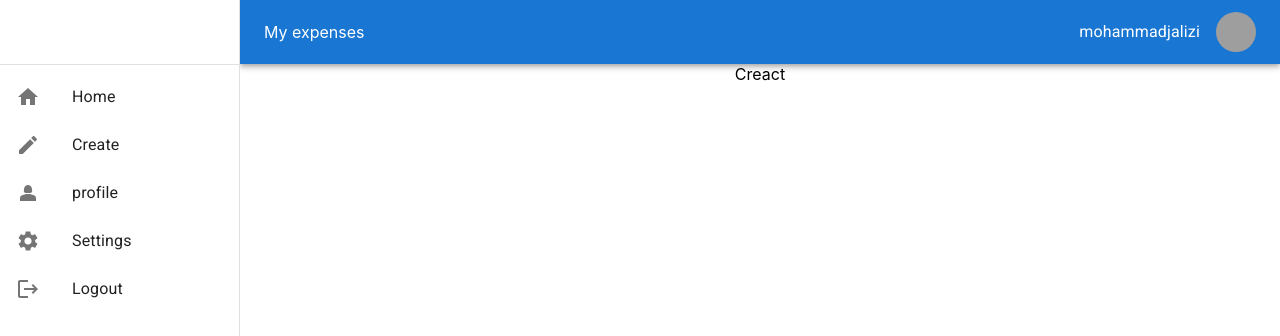
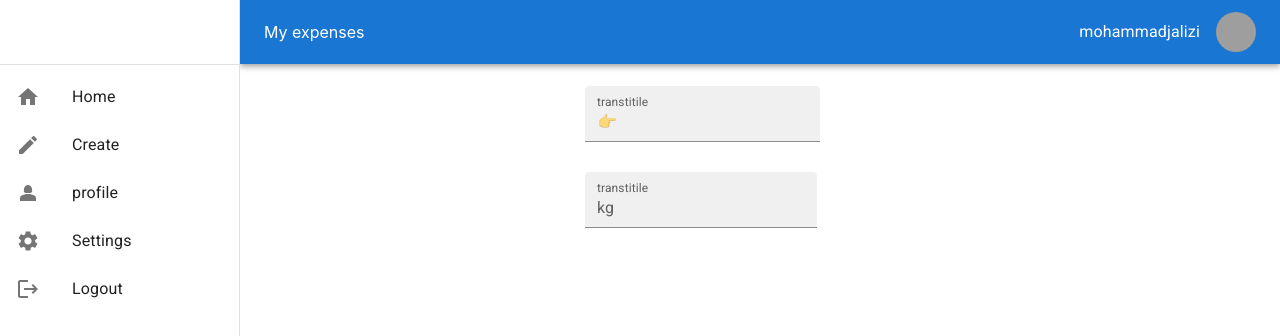
Before and after one commit to mohammadjalizi/Material-UI-project-1-, a React (Create React App) app: page /create in a window 1280 px wide. Shown: the top 336 px of the page. Built offline with nearby package versions, Linux system fonts and the light colour scheme; grey boxes are pictures that could not be loaded.

Commit message:
added project

```diff
--- a/src/pages/Creact/Creact.jsx
+++ b/src/pages/Creact/Creact.jsx
@@ -1,8 +1,33 @@
 import React from 'react'
-
+import TextField from '@mui/material/TextField';
+import InputAdornment from '@mui/material/InputAdornment';
+import { Box } from '@mui/material';
 const Creact = () => {
   return (
-    <div>Creact</div>
+    <Box sx={{width:'366px'}} component="form">
+    <TextField
+
+    label="transtitile"
+
+    sx={{   width:'full', m: 1, mt: '22px' }}
+    InputProps={{
+      startAdornment: <InputAdornment position="start">👉</InputAdornment>,
+    }}
+    variant="filled"
+  />
+  <br/>
+  <TextField
+    label="transtitile"
+
+    sx={{ m: 1, mt: '22px' }}
+    InputProps={{
+      startAdornment: <InputAdornment position="start">kg</InputAdornment>,
+    }}
+    variant="filled"
+  />
+
+
+    </Box>
   )
 }
 
--- a/src/pages/Home/Home.jsx
+++ b/src/pages/Home/Home.jsx
@@ -1,8 +1,23 @@
+import { Close } from '@mui/icons-material'
+import { Box, Paper, Typography, IconButton } from '@mui/material'
 import React from 'react'
 
 const Home = () => {
   return (
-    <div>Homeeeeeeeeeeeee</div>
+   <Box>
+
+<Paper sx={{width:"366px",display:'flex',justifyContent:'space-between',mt:'22px',pt:'27px',position:'relative'}}>
+
+<Typography variant="h6" > GYM</Typography>
+<Typography variant="h6" sx={{mr:'33px',fontWeight:500,opacity:'0.7'}} > $100</Typography>
+<IconButton sx={{position:'absolute',top:'0',right:'0'}}  >
+  <Close sx={{fontSize:'22px'}}/>
+</IconButton>
+
+</Paper>
+
+
+   </Box>
   )
 }
 
```
